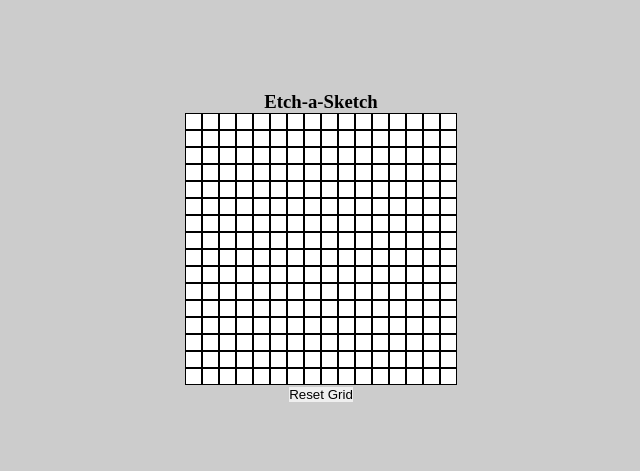
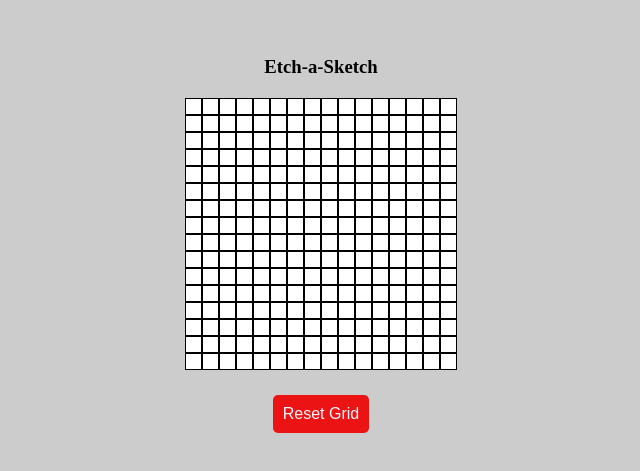
Before and after one commit to adrians90/etch-a-sketch2024, a plain HTML site: page index.html in a window 1280 px wide. Shown: the part 113-584 px from the top of the page, without its empty margins (255-895 px from the left). Drawn offline with Linux system fonts and the light colour scheme.

Commit message:
styled the reset button

```diff
--- a/style.css
+++ b/style.css
@@ -26,3 +26,36 @@ body {
     border: 1px solid black;
     background-color: white;
 }
+
+.title.text {
+    margin: 15px;
+    padding: 5px;
+}
+
+.btn-container {
+    margin: 25px auto;
+
+}
+
+.btn-reset {
+    display: block;
+    width: 100%;
+    background-color: rgb(235, 19, 19);
+    padding: 10px;
+    font-size: 16px;
+    cursor: pointer;
+    text-align: center;
+    color: aliceblue;
+    border-radius: 5px;
+    transition: background-color 0.5s ease;
+}
+
+.btn-reset:hover {
+    background-color: black;
+}
+
+.btn-reset:active {
+    background-color: black;
+    box-shadow: 0 5px #666;
+    transform: translateY(4px);
+}
```
